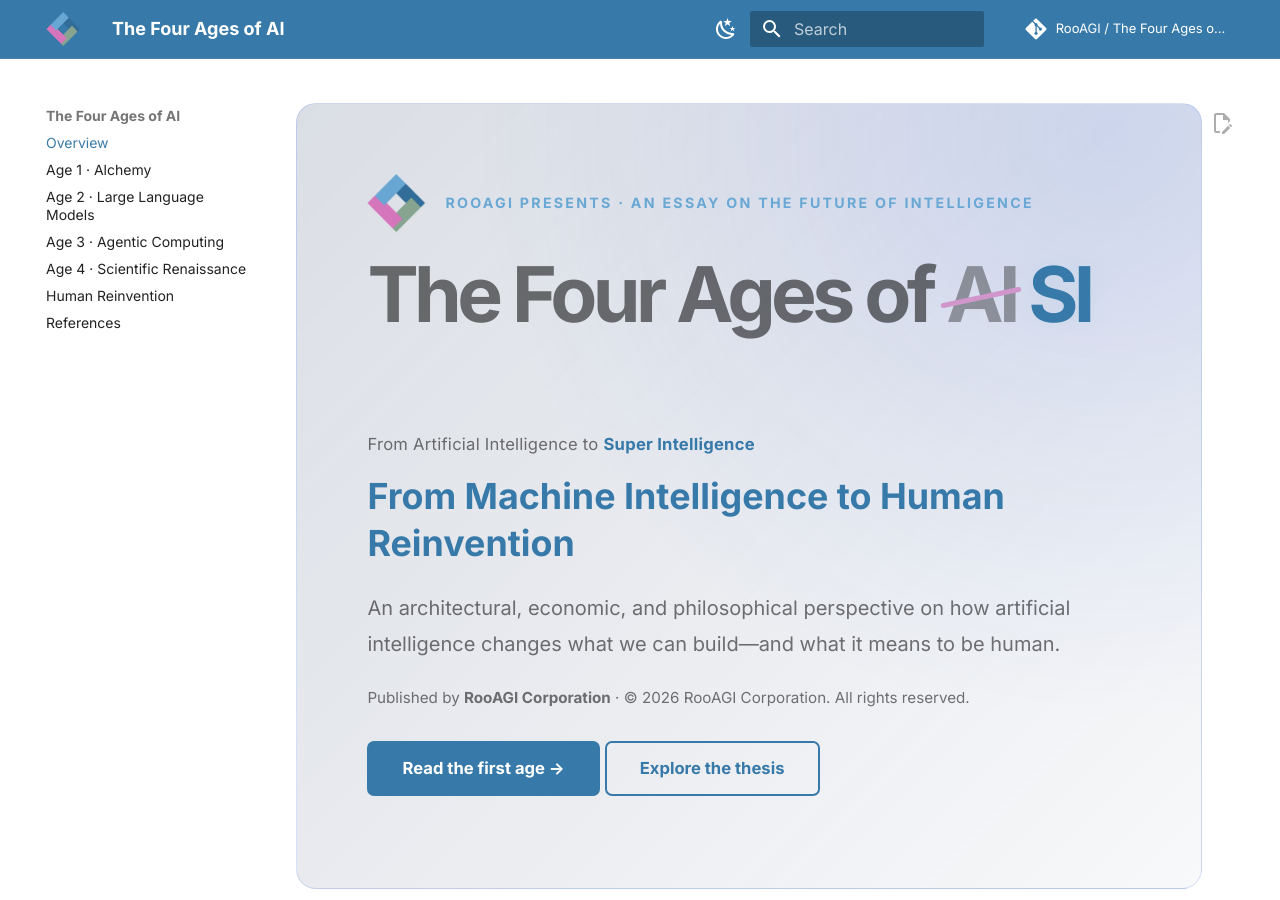
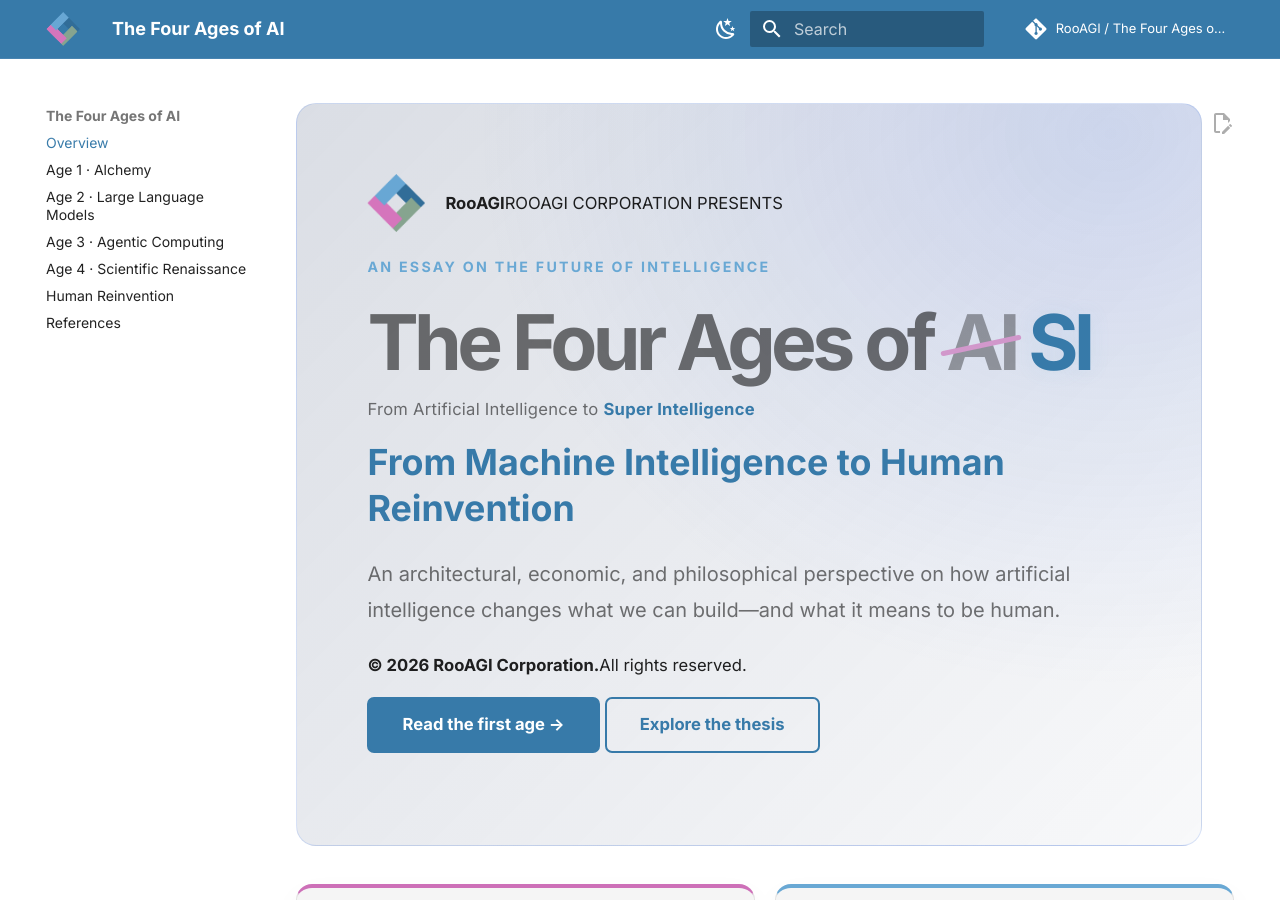
Before and after one commit to RooAGI/The-Four-Ages-of-AI-From-Machine-Intelligence-to-Human-Reinvention, an MkDocs documentation site: the page built from docs/index.md, in a window 1280 px wide and 900 px high. Built offline with MkDocs 1.6.1 and Material for MkDocs 9.7.7, drawn with Linux system fonts in a browser that asks for light colours; comment, search, counter and statistics services are not loaded.

Commit message:
Make RooAGI logo and copyright prominent in homepage hero

```diff
--- a/docs/index.md
+++ b/docs/index.md
@@ -5,7 +5,9 @@
 
 <div class="essay-hero" markdown>
 
-<div class="brand-lockup"><img src="assets/rooagi-logo.png" alt="RooAGI" class="hero-logo"><span class="hero-kicker">ROOAGI PRESENTS · AN ESSAY ON THE FUTURE OF INTELLIGENCE</span></div>
+<div class="brand-lockup"><img src="assets/rooagi-logo.png" alt="RooAGI logo" class="hero-logo"><div class="hero-brand-wordmark"><strong>RooAGI</strong><span>ROOAGI CORPORATION PRESENTS</span></div></div>
+
+<p class="hero-kicker">AN ESSAY ON THE FUTURE OF INTELLIGENCE</p>
 
 <h1 class="hero-title">The Four Ages of <span class="title-shift"><span class="old-term">AI</span><span class="new-term">SI</span></span></h1>
 
@@ -15,7 +17,7 @@
 
 <p class="hero-deck">An architectural, economic, and philosophical perspective on how artificial intelligence changes what we can build—and what it means to be human.</p>
 
-<p class="hero-publisher">Published by <strong>RooAGI Corporation</strong> · © 2026 RooAGI Corporation. All rights reserved.</p>
+<div class="hero-credit"><strong>© 2026 RooAGI Corporation.</strong><span>All rights reserved.</span></div>
 
 [Read the first age →](age-1-alchemy.md){ .md-button .md-button--primary }
 [Explore the thesis](#four-ages-one-deeper-pattern){ .md-button }
```
